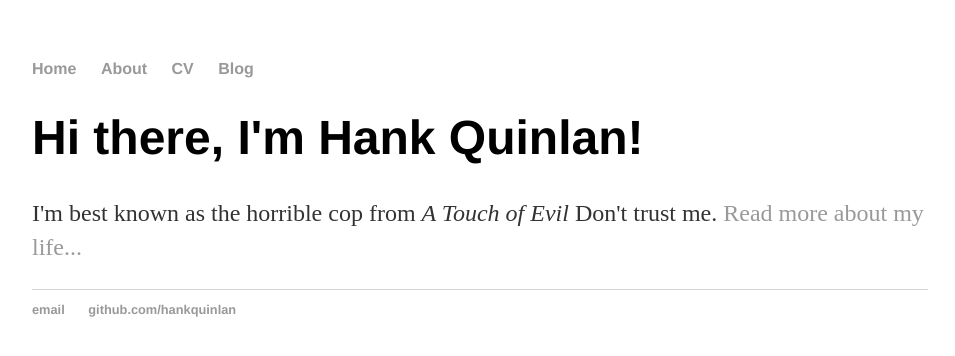
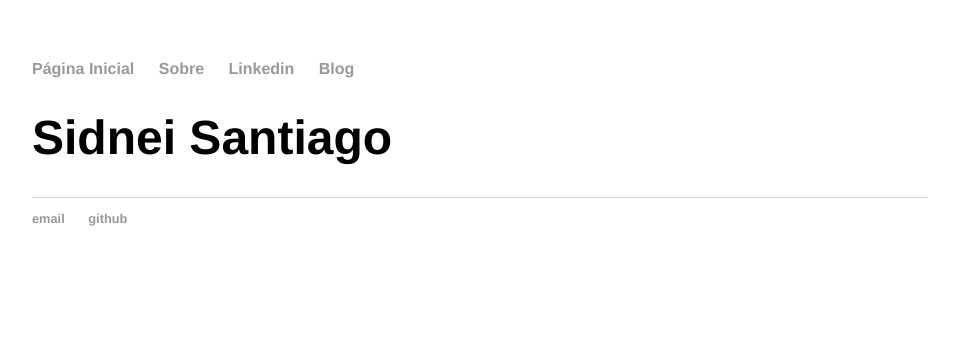
Before and after one commit to sidneisantiago/sidneisantiago.github.io, a plain HTML site: page index.html in a window 1280 px wide. Shown: the whole page, without its empty margins (160-1115 px from the left). Drawn offline with Linux system fonts and the light colour scheme.

Commit message:
Update index.html

```diff
--- a/index.html
+++ b/index.html
@@ -8,22 +8,21 @@
 	<body>
 		<nav>
     		<ul>
-        		<li><a href="/">Home</a></li>
-	        	<li><a href="/about">About</a></li>
-        		<li><a href="/cv">CV</a></li>
+        		<li><a href="/">Página Inicial</a></li>
+	        	<li><a href="/about">Sobre</a></li>
+        		<li><a href="https://www.linkedin.com/in/sidneigsantiago/">Linkedin</a></li>
         		<li><a href="/blog">Blog</a></li>
     		</ul>
 		</nav>
 		<div class="container">
     		<div class="blurb">
-        		<h1>Hi there, I'm Hank Quinlan!</h1>
-				<p>I'm best known as the horrible cop from <em>A Touch of Evil</em> Don't trust me. <a href="/about">Read more about my life...</a></p>
-    		</div><!-- /.blurb -->
+        		<h1>Sidnei Santiago</h1>
+		</div><!-- /.blurb -->
 		</div><!-- /.container -->
 		<footer>
     		<ul>
-        		<li><a href="mailto:hankquinlanhub@gmail.com">email</a></li>
-        		<li><a href="https://github.com/hankquinlan">github.com/hankquinlan</a></li>
+        		<li><a href="mailto:sidnei.gs@gmail.com">email</a></li>
+        		<li><a href="https://github.com/sidneisantiago">github</a></li>
 			</ul>
 		</footer>
 	</body>
```
